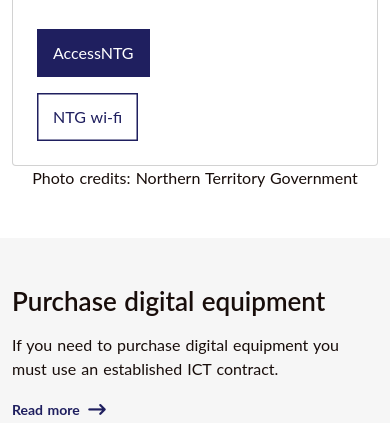
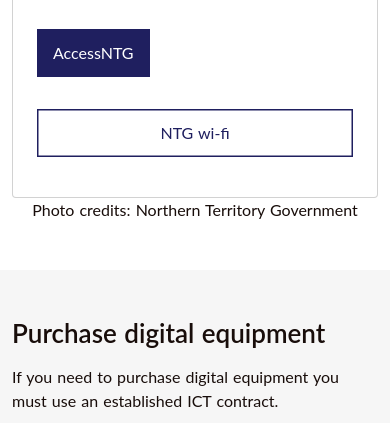
Before and after one commit to ntgovernment/ntg-web-design-system, a website: page assets/partials/sticky-nav.html in a window 390 px wide. Shown: the part 1828-2251 px from the top of the page. Drawn offline with nearby package versions, Linux system fonts and the light colour scheme; files that its build step writes are made by us from their sources.

Commit message:
bugfix: button text alignment

```diff
--- a/src/sass/ntgbase/components/ntgovau-featured-content-small.scss
+++ b/src/sass/ntgbase/components/ntgovau-featured-content-small.scss
@@ -108,7 +108,10 @@
 
 @media (max-width: 767px) {
   .ntg-featured-content-small__buttons > .ntg-btn--secondary {
-    display: table-cell !important;
+    /*display: table-cell !important;*/
+    display: flex !important;
+    align-items: center;
+    justify-content: center;
   }
 }
 
```
